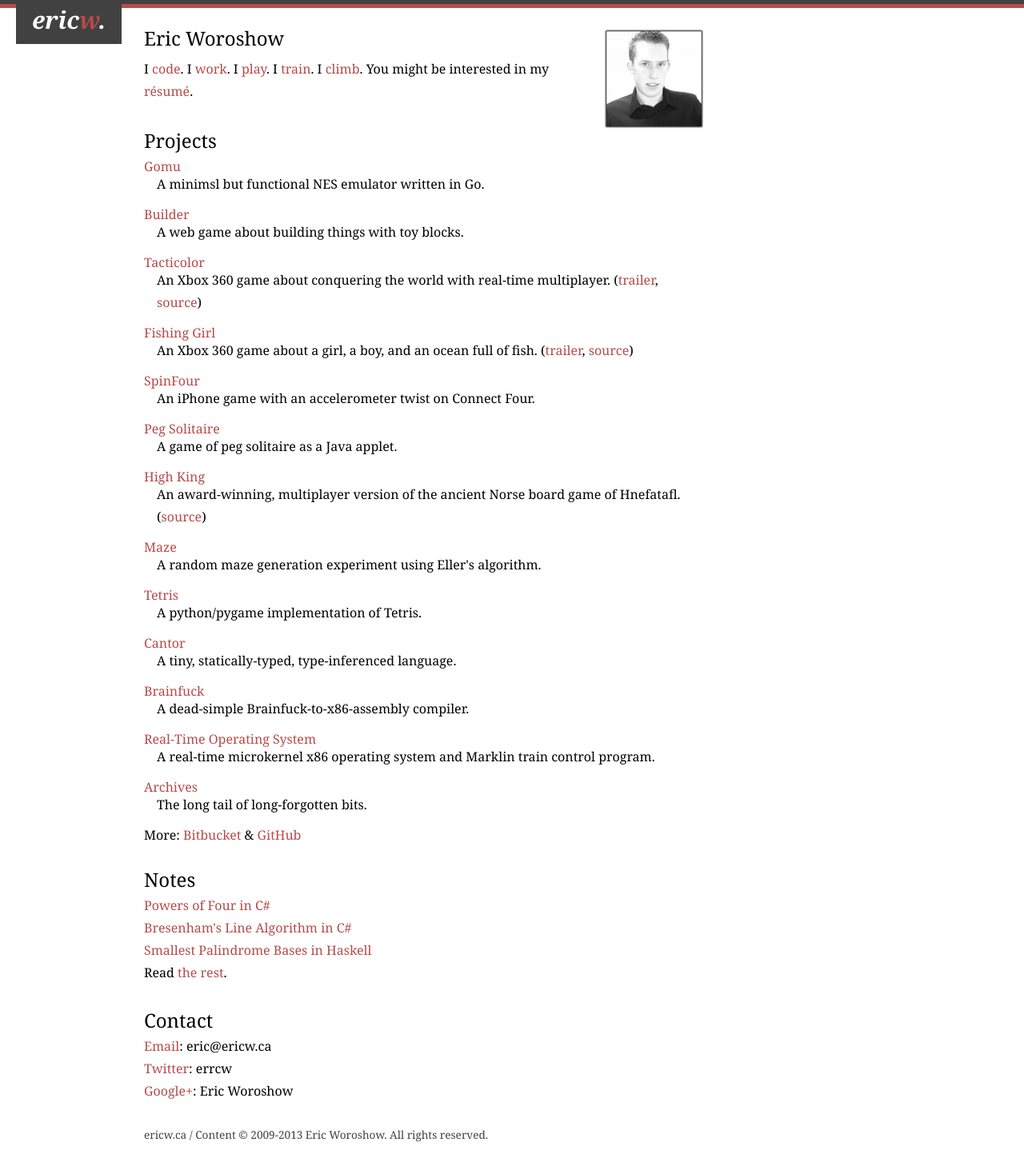
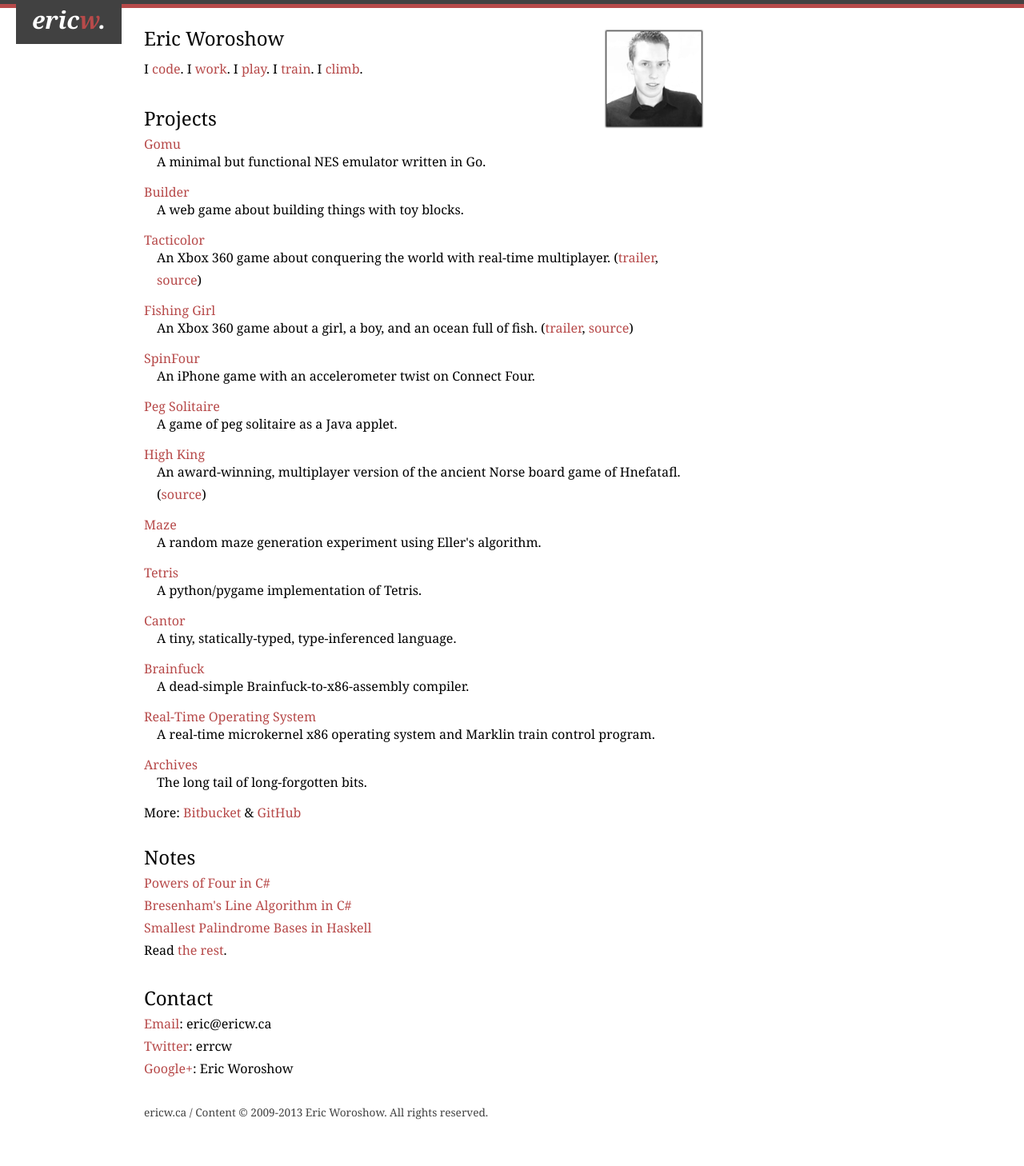
Before and after one commit to errcw/errcw.github.com, a Jekyll site: the page built from index.html, in a window 1280 px wide. Shown: the whole page at 80% size. Built offline with Jekyll 4.4.1, drawn with Linux system fonts in a browser that asks for light colours; after the commit the page ends 1430 px from its top, so only the background shows below that.

Commit message:
Fixed typo. Removed link to resume.

```diff
--- a/index.html
+++ b/index.html
@@ -11,12 +11,11 @@ I <a href='http://www.google.com'>work</a>.
 I <a href='http://www.seagullguitars.com/seagull_s6_original.html'>play</a>.
 I <a href='http://www.jkdkickboxing.com/'>train</a>.
 I <a href='http://www.planetgranite.com/'>climb</a>.
-You might be interested in my <a href='/files/EricWoroshowResume.pdf'>r&eacute;sum&eacute;</a>.
 </p>
 
 <h1>Projects</h1>
 <h3><a href='http://hg.ericw.ca/gomu'>Gomu</a></h3>
-<p>A minimsl but functional NES emulator written in Go.</p>
+<p>A minimal but functional NES emulator written in Go.</p>
 
 <h3><a href='http://es-builder.appspot.com/'>Builder</a></h3>
 <p>A web game about building things with toy blocks.</p>
```
